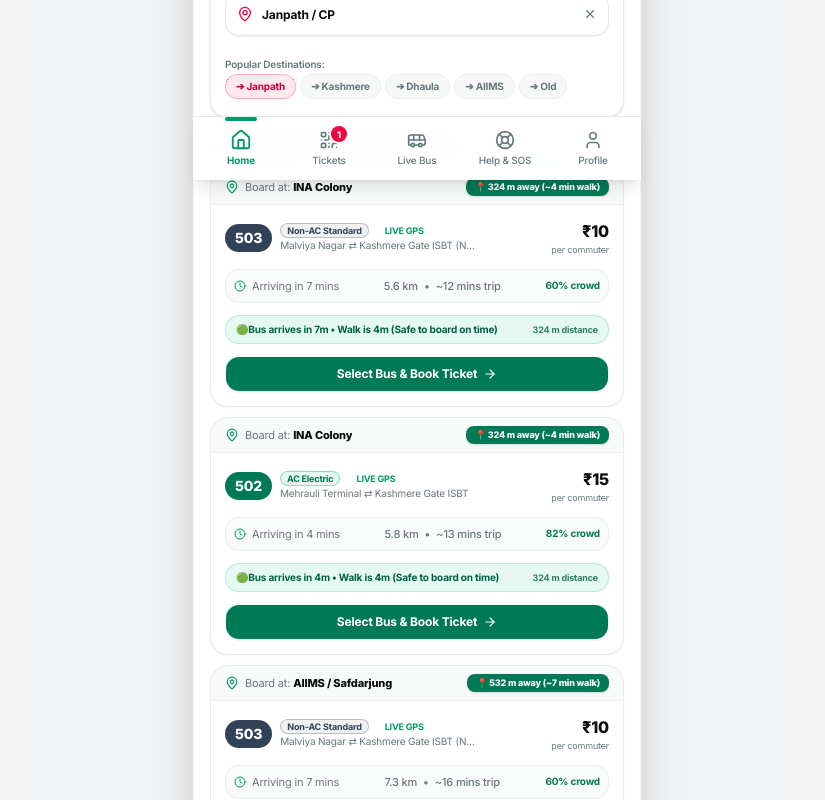
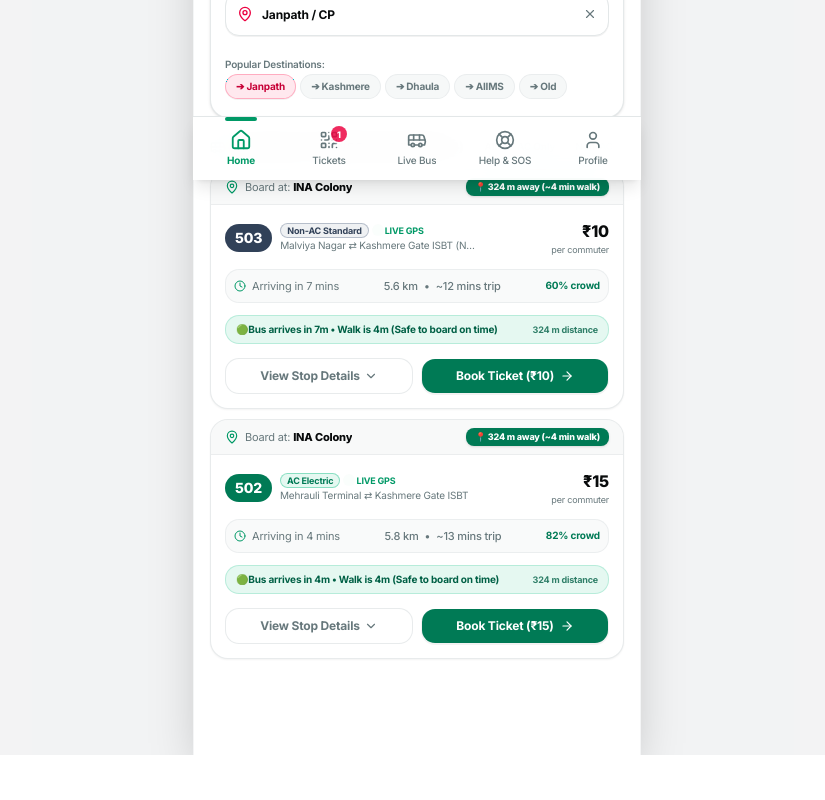
Before and after one commit to Parmanand1999/next-js-project-template, a Next.js app: page /passenger in a window 1280 px wide. Shown: the part 620-1420 px from the top of the page, without its empty margins (223-1048 px from the left). After the commit the page ends 1375 px from the top, so only its background shows below. Built offline with nearby package versions, Linux system fonts and the light colour scheme.

Commit message:
fix(passenger): deduplicate connecting buses list and move departure details to expandable bus card

```diff
--- a/src/app/(passenger)/passenger/page.tsx
+++ b/src/app/(passenger)/passenger/page.tsx
@@ -43,6 +43,8 @@ import {
   Navigation2,
   Crosshair,
   Search,
+  ChevronDown,
+  ChevronUp,
 } from 'lucide-react';
 
 interface ConnectingBusItem {
@@ -60,6 +62,7 @@ interface ConnectingBusItem {
   walkingMinutesFromUser: number;
   stopLandmark?: string;
   liveBus?: LiveBus;
+  otherNearbyStops?: { name: string; distanceFormatted: string }[];
 }
 
 export default function PassengerHomePage() {
@@ -148,6 +151,9 @@ export default function PassengerHomePage() {
 
   // Bus Filter: All | AC Only | Non-AC Only
   const [busClassFilter, setBusClassFilter] = useState<'all' | 'ac' | 'non-ac'>('all');
+
+  // Expanded Bus Card for Departure/Route details
+  const [expandedBusId, setExpandedBusId] = useState<string | null>(null);
 
   // Selected Bus for Booking Modal
   const [selectedBus, setSelectedBus] = useState<ConnectingBusItem | null>(null);
@@ -255,11 +261,12 @@ export default function PassengerHomePage() {
     setShowLocationPicker(false);
   };
 
-  // Discover all buses connecting originStop (or all nearest stops) to destinationStop
+  // Discover all unique buses connecting originStop (or all nearest stops) to destinationStop
+  // Deduplicates routes so each bus only appears once, selecting the best (closest) boarding stop to commuter
   const connectingBuses = useMemo<ConnectingBusItem[]>(() => {
     if (!destinationStop) return [];
 
-    const matched: ConnectingBusItem[] = [];
+    const busMap = new Map<string, ConnectingBusItem>();
 
     // Determine candidate boarding stops: either specific originStop or all nearestStops
     const candidateStops: { name: string; distMeters: number; landmark?: string }[] = [];
@@ -292,15 +299,20 @@ export default function PassengerHomePage() {
         const fromIndex = route.stops.findIndex((s) => s.name === candStop.name);
         const toIndex = route.stops.findIndex((s) => s.name === destinationStop);
 
-        if (fromIndex !== -1 && toIndex !== -1 && fromIndex !== toIndex) {
+        // Check if route serves both stops and travels in forward direction
+        if (fromIndex !== -1 && toIndex !== -1 && fromIndex < toIndex) {
           const dist = Math.abs(route.stops[toIndex].distanceKm - route.stops[fromIndex].distanceKm);
           const roundedDist = Math.max(1, Math.round(dist * 10) / 10);
           const fare = calculateFare(route.busType, roundedDist);
           const liveBus = liveBuses.find((b) => b.routeNumber === route.routeNumber);
           const walkMins = calculateWalkingMinutes(candStop.distMeters);
+          const busKey = `${route.routeNumber}-${route.busType}`;
 
-          matched.push({
-            id: `${route.routeNumber}-${route.busType}-${candStop.name}`,
+          const existing = busMap.get(busKey);
+
+          if (!existing) {
+            busMap.set(busKey, {
+              id: busKey,
               route,
               routeNumber: route.routeNumber,
               routeName: route.routeName,
@@ -314,10 +326,40 @@ export default function PassengerHomePage() {
               walkingMinutesFromUser: walkMins,
               stopLandmark: candStop.landmark,
               liveBus,
+              otherNearbyStops: [],
             });
+          } else {
+            // Keep the stop that is closer to the user
+            if (candStop.distMeters < existing.distanceFromUserMeters) {
+              const previousStop = {
+                name: existing.fromStop,
+                distanceFormatted: existing.distanceFromUserFormatted,
+              };
+              existing.otherNearbyStops = [
+                ...(existing.otherNearbyStops || []).filter((s) => s.name !== candStop.name),
+                previousStop,
+              ];
+              existing.fromStop = candStop.name;
+              existing.distanceKm = roundedDist;
+              existing.fare = fare;
+              existing.distanceFromUserMeters = candStop.distMeters;
+              existing.distanceFromUserFormatted = formatDistance(candStop.distMeters);
+              existing.walkingMinutesFromUser = walkMins;
+              existing.stopLandmark = candStop.landmark;
+            } else if (candStop.name !== existing.fromStop) {
+              if (!existing.otherNearbyStops?.some((s) => s.name === candStop.name)) {
+                existing.otherNearbyStops = [
+                  ...(existing.otherNearbyStops || []),
+                  { name: candStop.name, distanceFormatted: formatDistance(candStop.distMeters) },
+                ];
+              }
+            }
+          }
         }
       });
     });
+
+    const matched = Array.from(busMap.values());
 
     // Filter by category (All, AC, Non-AC)
     const filtered = matched.filter((b) => {
@@ -330,7 +372,7 @@ export default function PassengerHomePage() {
       return true;
     });
 
-    // Sort by shortest walking distance from user, then live bus arrival
+    // Sort by shortest walking distance from user, then fare
     return filtered.sort((a, b) => {
       if (a.distanceFromUserMeters !== b.distanceFromUserMeters) {
         return a.distanceFromUserMeters - b.distanceFromUserMeters;
@@ -900,6 +942,15 @@ export default function PassengerHomePage() {
               const walkMins = bus.walkingMinutesFromUser;
               const busEta = bus.liveBus?.etaNextStopMins;
               const willCatchOnTime = busEta !== undefined ? busEta >= walkMins : true;
+              const isExpanded = expandedBusId === bus.id;
+
+              // Compute route stops between fromStop and toStop
+              const fromIdx = bus.route.stops.findIndex((s) => s.name === bus.fromStop);
+              const toIdx = bus.route.stops.findIndex((s) => s.name === bus.toStop);
+              const tripStops =
+                fromIdx !== -1 && toIdx !== -1 && fromIdx < toIdx
+                  ? bus.route.stops.slice(fromIdx, toIdx + 1)
+                  : [];
 
               return (
                 <Card
@@ -1010,14 +1061,128 @@ export default function PassengerHomePage() {
                       </div>
                     )}
 
-                    {/* Select Bus & Book Ticket Button */}
+                    {/* EXPANDABLE BUS DEPARTURE & ROUTE DETAILS (Revealed on clicking "View Stop Details") */}
+                    {isExpanded && (
+                      <div className="space-y-2.5 pt-1 animate-in fade-in slide-in-from-top-2 duration-150">
+                        {/* DEPARTURE STOP & WALKING DETAILS */}
+                        <div className="p-3 rounded-2xl bg-gradient-to-r from-emerald-500/10 via-teal-500/10 to-emerald-500/5 border border-emerald-500/30 space-y-2 text-xs">
+                          <div className="flex items-center justify-between">
+                            <div className="flex items-center gap-1.5">
+                              <MapPin className="size-4 text-emerald-600 shrink-0" />
+                              <span className="text-xs font-black text-foreground">
+                                Bus Departure Stop: {bus.fromStop}
+                              </span>
+                            </div>
+                            <Badge className="bg-emerald-700 text-white font-black text-[9px] px-1.5 py-0.5">
+                              {bus.distanceFromUserFormatted} away
+                            </Badge>
+                          </div>
+
+                          <p className="leading-snug text-muted-foreground text-[11px]">
+                            To board this bus, please proceed to{' '}
+                            <strong className="text-foreground">{bus.fromStop}</strong> stop. This stop is
+                            approx.{' '}
+                            <strong className="text-emerald-700 dark:text-emerald-400">
+                              {bus.distanceFromUserFormatted}
+                            </strong>{' '}
+                            from your current location (~
+                            <strong className="text-foreground">
+                              {bus.walkingMinutesFromUser} min
+                            </strong>{' '}
+                            walk).
+                          </p>
+
+                          {bus.stopLandmark && (
+                            <span className="text-[10px] text-muted-foreground block">
+                              📍 Landmark: {bus.stopLandmark}
+                            </span>
+                          )}
+
+                          {/* Other nearby boarding stops for this same bus */}
+                          {bus.otherNearbyStops && bus.otherNearbyStops.length > 0 && (
+                            <div className="pt-1.5 border-t border-border/60">
+                              <span className="text-[10px] text-muted-foreground block font-semibold mb-1">
+                                Also reachable at nearby stops:
+                              </span>
+                              <div className="flex flex-wrap gap-1">
+                                {bus.otherNearbyStops.map((alt, aIdx) => (
+                                  <span
+                                    key={aIdx}
+                                    className="text-[9px] px-2 py-0.5 rounded-lg bg-background border border-border/80 text-foreground font-medium"
+                                  >
+                                    {alt.name} ({alt.distanceFormatted})
+                                  </span>
+                                ))}
+                              </div>
+                            </div>
+                          )}
+                        </div>
+
+                        {/* TRIP STOPS ROUTE TIMELINE */}
+                        {tripStops.length > 0 && (
+                          <div className="p-3 rounded-2xl bg-muted/40 border border-border/60 space-y-2">
+                            <span className="text-[10px] font-bold uppercase tracking-wider text-muted-foreground block">
+                              Route Stops ({tripStops.length} stops on journey)
+                            </span>
+                            <div className="space-y-1.5 pl-1">
+                              {tripStops.map((st, idx) => {
+                                const isStart = idx === 0;
+                                const isEnd = idx === tripStops.length - 1;
+                                return (
+                                  <div key={st.id || idx} className="flex items-center gap-2 text-[11px]">
+                                    <div
+                                      className={`size-2 rounded-full shrink-0 ${
+                                        isStart
+                                          ? 'bg-emerald-600 ring-2 ring-emerald-500/30'
+                                          : isEnd
+                                          ? 'bg-rose-600 ring-2 ring-rose-500/30'
+                                          : 'bg-muted-foreground/50'
+                                      }`}
+                                    />
+                                    <span
+                                      className={`truncate ${
+                                        isStart || isEnd
+                                          ? 'font-bold text-foreground'
+                                          : 'text-muted-foreground'
+                                      }`}
+                                    >
+                                      {st.name} {isStart ? '(Boarding)' : isEnd ? '(Destination)' : ''}
+                                    </span>
+                                  </div>
+                                );
+                              })}
+                            </div>
+                          </div>
+                        )}
+                      </div>
+                    )}
+
+                    {/* Action Buttons: View Details Toggle & Book Ticket */}
+                    <div className="flex items-center gap-2 pt-0.5">
                       <Button
+                        type="button"
+                        variant="outline"
+                        size="sm"
+                        onClick={() => setExpandedBusId(isExpanded ? null : bus.id)}
+                        className="flex-1 h-9 rounded-xl text-xs font-bold border-border/80 text-muted-foreground hover:text-foreground flex items-center justify-center gap-1"
+                      >
+                        <span>{isExpanded ? 'Hide Details' : 'View Stop Details'}</span>
+                        {isExpanded ? (
+                          <ChevronUp className="size-3.5" />
+                        ) : (
+                          <ChevronDown className="size-3.5" />
+                        )}
+                      </Button>
+
+                      <Button
+                        type="button"
                         onClick={() => handleSelectBusToBook(bus)}
-                      className="w-full bg-emerald-700 hover:bg-emerald-800 text-white font-bold text-xs rounded-xl h-9 shadow-2xs flex items-center justify-center gap-1.5"
+                        className="flex-1 h-9 bg-emerald-700 hover:bg-emerald-800 text-white font-bold text-xs rounded-xl shadow-2xs flex items-center justify-center gap-1.5"
                       >
-                      <span>Select Bus & Book Ticket</span>
+                        <span>Book Ticket (₹{bus.fare})</span>
                         <ArrowRight className="size-3.5" />
                       </Button>
+                    </div>
                   </CardContent>
                 </Card>
               );
@@ -1127,44 +1292,24 @@ export default function PassengerHomePage() {
               </button>
             </div>
 
-            {/* EXACT STOP & WALKING DISTANCE ADVISORY CARD */}
-            <div className="p-3.5 rounded-2xl bg-gradient-to-r from-emerald-500/10 via-teal-500/10 to-emerald-500/5 border border-emerald-500/30 space-y-2.5">
-              <div className="flex items-center justify-between">
-                <div className="flex items-center gap-1.5">
-                  <MapPin className="size-4 text-emerald-600 shrink-0" />
-                  <span className="text-xs font-black text-foreground">
-                    Bus Departure Stop: {selectedBus.fromStop}
+            {/* COMPACT JOURNEY ROUTE HEADER */}
+            <div className="p-3 rounded-2xl bg-muted/60 border border-border/80 flex items-center justify-between text-xs">
+              <div className="space-y-0.5">
+                <div className="flex items-center gap-1.5 font-black text-foreground">
+                  <span>{selectedBus.fromStop}</span>
+                  <ArrowRight className="size-3 text-muted-foreground shrink-0" />
+                  <span>{selectedBus.toStop}</span>
+                </div>
+                <span className="text-[10px] text-muted-foreground block">
+                  Board at <strong className="text-foreground">{selectedBus.fromStop}</strong> ({selectedBus.distanceFromUserFormatted} away)
                 </span>
               </div>
-                <Badge className="bg-emerald-700 text-white font-black text-[10px] px-2 py-0.5">
-                  {selectedBus.distanceFromUserFormatted} away
-                </Badge>
-              </div>
 
-              <div className="p-2.5 rounded-xl bg-card/80 border border-border/60 text-xs space-y-1">
-                <p className="leading-snug text-muted-foreground">
-                  To board this bus, please proceed to{' '}
-                  <strong className="text-foreground">{selectedBus.fromStop}</strong> stop.
-                  This stop is approx.{' '}
-                  <strong className="text-emerald-700 dark:text-emerald-400">
-                    {selectedBus.distanceFromUserFormatted}
-                  </strong>{' '}
-                  from your current location (~
-                  <strong className="text-foreground">
-                    {selectedBus.walkingMinutesFromUser} min
-                  </strong>{' '}
-                  walk).
-                </p>
-                {selectedBus.stopLandmark && (
-                  <span className="text-[10px] text-muted-foreground block pt-0.5">
-                    📍 Landmark: {selectedBus.stopLandmark}
+              <div className="text-right">
+                <span className="text-xs font-black text-emerald-700 dark:text-emerald-400">
+                  ₹{selectedBus.fare}
                 </span>
-                )}
-              </div>
-
-              <div className="flex items-center justify-between text-xs pt-1 border-t border-border/60">
-                <span className="text-muted-foreground">Destination:</span>
-                <span className="font-black text-foreground">{selectedBus.toStop}</span>
+                <span className="text-[9px] text-muted-foreground block">per commuter</span>
               </div>
             </div>
 
```
Also changed, not shown: 1 other file (tests, documents, lock files or other folders). Lines whose indentation alone changed are shown as unchanged.
